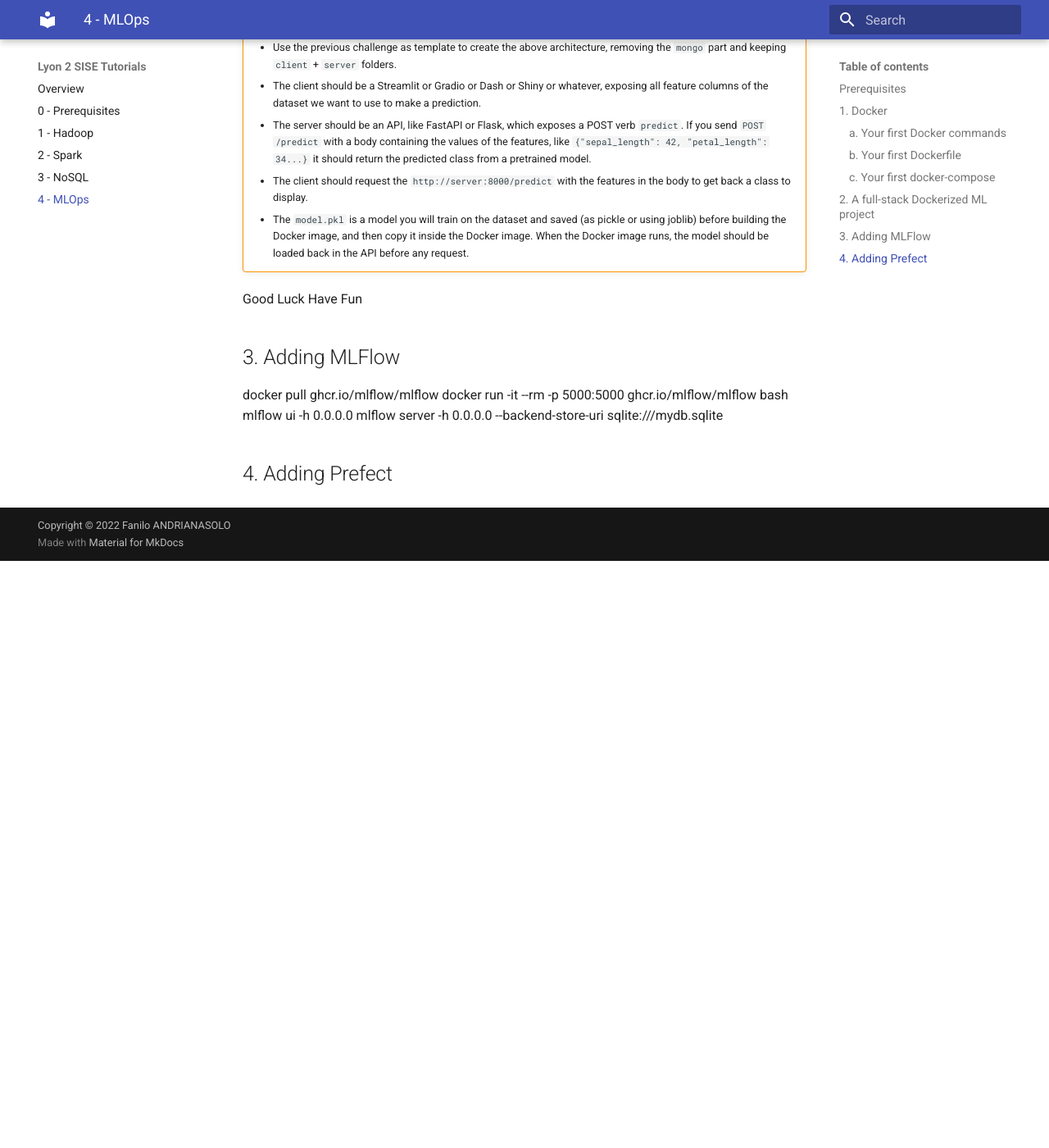
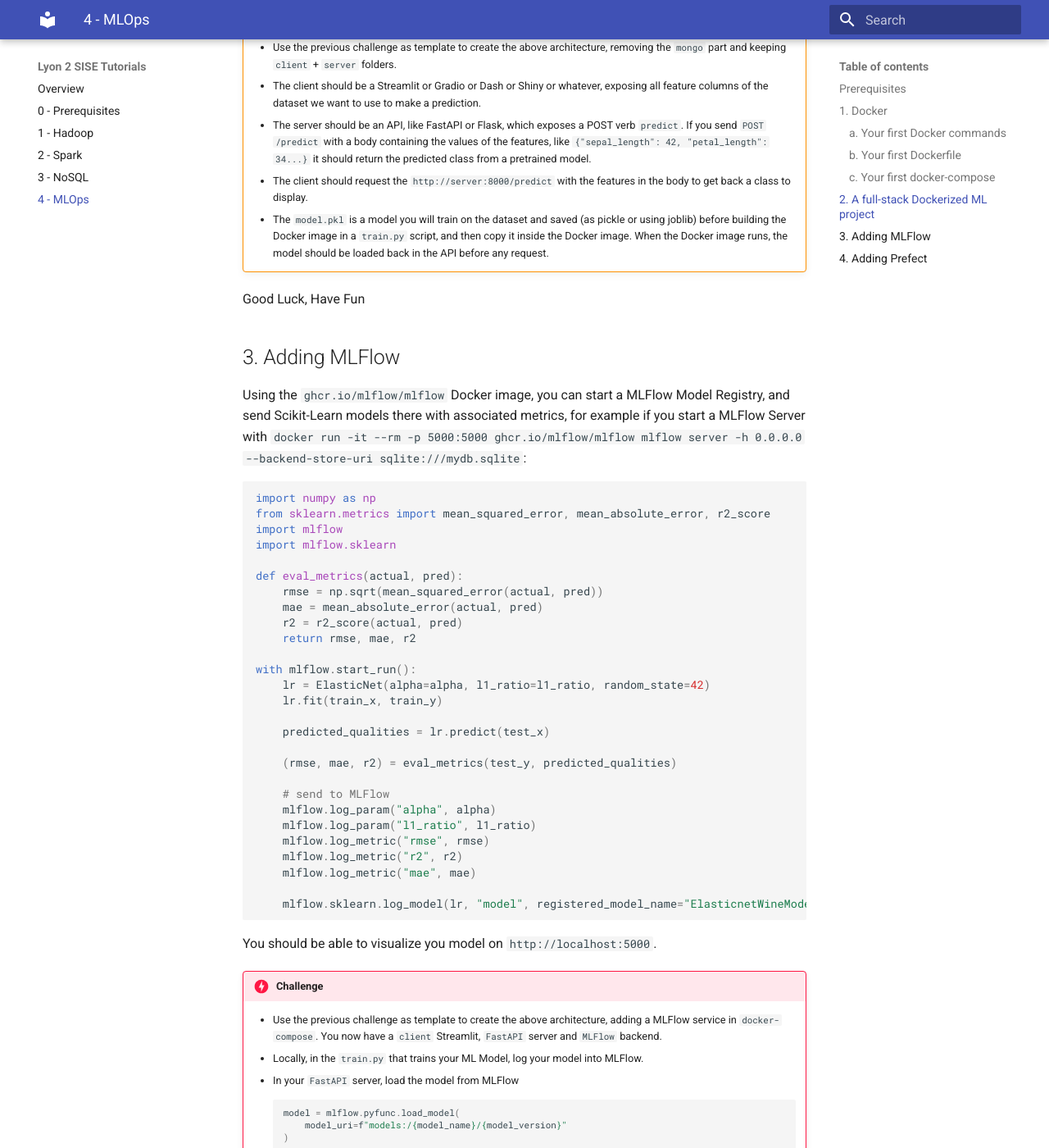
Before and after one commit to andfanilo/lyon2, an MkDocs documentation site: the page built from docs/mlops.md, in a window 1280 px wide and 1400 px high, scrolled down 7200 px. Shown: the whole window at 82% size. Built offline with MkDocs 1.6.1 and Material for MkDocs 9.7.7, drawn with Linux system fonts in a browser that asks for light colours; before the commit the page ends 7884 px from its top, so only the background shows below that; some of the changed text lies outside the part shown.

Commit message:
Add mlflow/prefect

````diff
--- a/docs/mlops.md
+++ b/docs/mlops.md
@@ -246,15 +246,68 @@
     - The client should be a Streamlit or Gradio or Dash or Shiny or whatever, exposing all feature columns of the dataset we want to use to make a prediction.
     - The server should be an API, like FastAPI or Flask, which exposes a POST verb `predict`. If you send `POST /predict` with a body containing the values of the features, like `{"sepal_length": 42, "petal_length": 34...}` it should return the predicted class from a pretrained model.
     - The client should request the `http://server:8000/predict` with the features in the body to get back a class to display.
-    - The `model.pkl` is a model you will train on the dataset and saved (as pickle or using joblib) before building the Docker image, and then copy it inside the Docker image. When the Docker image runs, the model should be loaded back in the API before any request.
+    - The `model.pkl` is a model you will train on the dataset and saved (as pickle or using joblib) before building the Docker image in a `train.py` script, and then copy it inside the Docker image. When the Docker image runs, the model should be loaded back in the API before any request.
 
-Good Luck Have Fun
+Good Luck, Have Fun
 
 ## 3. Adding MLFlow
 
-docker pull ghcr.io/mlflow/mlflow
-docker run -it --rm -p 5000:5000 ghcr.io/mlflow/mlflow bash
-mlflow ui -h 0.0.0.0
-mlflow server -h 0.0.0.0 --backend-store-uri sqlite:///mydb.sqlite
+Using the `ghcr.io/mlflow/mlflow` Docker image, you can start a MLFlow Model Registry, and send Scikit-Learn models there with associated metrics, for example if you start a MLFlow Server with `docker run -it --rm -p 5000:5000 ghcr.io/mlflow/mlflow mlflow server -h 0.0.0.0 --backend-store-uri sqlite:///mydb.sqlite`:
+
+```python
+import numpy as np
+from sklearn.metrics import mean_squared_error, mean_absolute_error, r2_score
+import mlflow
+import mlflow.sklearn
+
+def eval_metrics(actual, pred):
+    rmse = np.sqrt(mean_squared_error(actual, pred))
+    mae = mean_absolute_error(actual, pred)
+    r2 = r2_score(actual, pred)
+    return rmse, mae, r2
+
+with mlflow.start_run():
+    lr = ElasticNet(alpha=alpha, l1_ratio=l1_ratio, random_state=42)
+    lr.fit(train_x, train_y)
+
+    predicted_qualities = lr.predict(test_x)
+
+    (rmse, mae, r2) = eval_metrics(test_y, predicted_qualities)
+
+    # send to MLFlow
+    mlflow.log_param("alpha", alpha)
+    mlflow.log_param("l1_ratio", l1_ratio)
+    mlflow.log_metric("rmse", rmse)
+    mlflow.log_metric("r2", r2)
+    mlflow.log_metric("mae", mae)
+
+    mlflow.sklearn.log_model(lr, "model", registered_model_name="ElasticnetWineModel")
+```
+
+You should be able to visualize you model on `http://localhost:5000`.
+
+!!! danger "Challenge"
+    - Use the previous challenge as template to create the above architecture, adding a MLFlow service in `docker-compose`. You now have a `client` Streamlit, `FastAPI` server and `MLFlow` backend.
+    - Locally, in the `train.py` that trains your ML Model, log your model into MLFlow.
+    - In your `FastAPI` server, load the model from MLFlow
+    ```python
+    model = mlflow.pyfunc.load_model(
+        model_uri=f"models:/{model_name}/{model_version}"
+    )
+    ```
+    - Add an API endpoint like `GET /update-model` that loads a new model from MLFlow.
+    - From the client, add a button to update a model.
+
+You can now decide to update models from the client, or detect data drift by storing the latest instances server side/in a database and using [whylabs](https://github.com/whylabs/whylogs) to detect a drift and train a new model.
+
 
 ## 4. Adding Prefect
+
+Instead of running `train.py` to retrain a model on demand, you can schedule the run using [Prefect](https://www.prefect.io/) or [Airflow](https://airflow.apache.org/)
+
+!!! danger "Challenge"
+    - Locally, use Prefect or Airflow to schedule a `train.py` run every 5 minuts.
+        - Visualize all runs in their respective UIs.
+    - Build a Docker image which will contain your Prefect/Airflow and add it to `docker-compose.yml`. In the end you should have the following architecture
+
+![](./images/final-mlops.png)
````
Also changed, not shown: docs/images/final-mlops.png (added).
